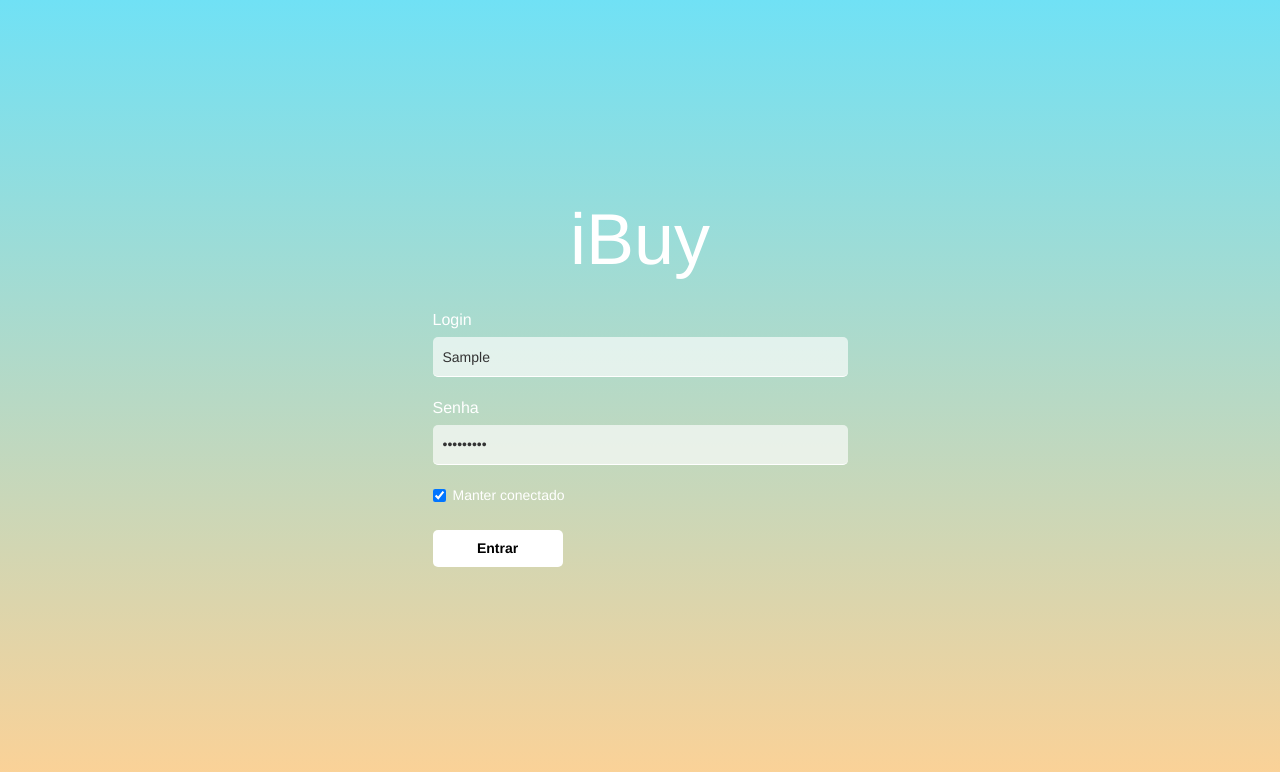
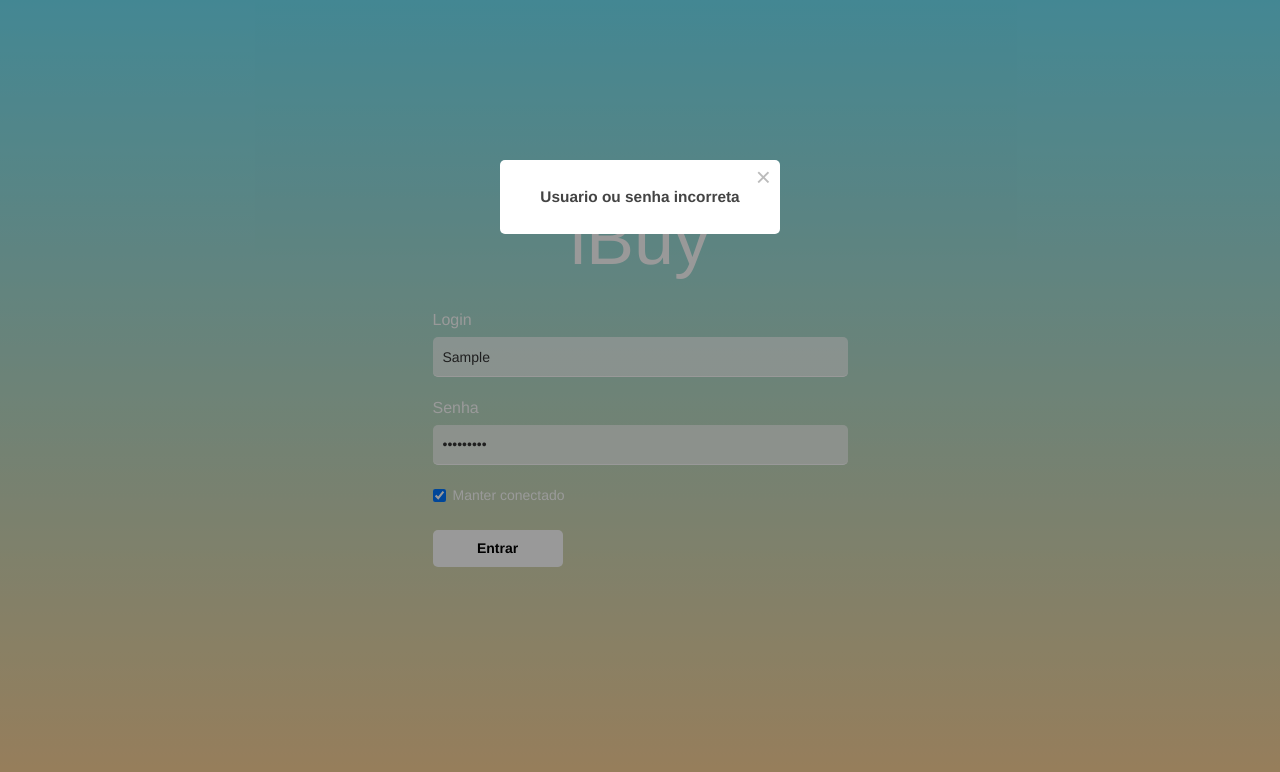
Before and after one commit to psantosi/iBuy, a website: page app/index.html in a window 1280 px wide. Both pictures are taken after typing "Sample", "Sample123" into the empty fields and a click on the button "Entrar". Drawn offline with Linux system fonts and the light colour scheme.

```diff
--- a/app/index.html
+++ b/app/index.html
@@ -19,6 +19,7 @@
         <link rel="stylesheet" href="css/detalhe-produto.css">
         <link rel="stylesheet" href="css/footer.css">
         <link rel="stylesheet" href="css/finalizar-pedido.css">
+        <link rel="stylesheet" href="css/mensagem.css">
 
 
         <script src="js/lib/angular.min.js"></script>
--- a/app/js/controllers/login-controller.js
+++ b/app/js/controllers/login-controller.js
@@ -1,11 +1,16 @@
-app.controller('LoginController', function($scope, $location) {
+app.controller('LoginController', function($scope, $location, ngDialog) {
 
     $scope.logar = function() {
 
         if ($scope.login === 'admin' && $scope.senha === 'admin') {
             $location.url('/produtos')
         } else {
-            console.log('não');
+            $scope.mensagem = 'Usuario ou senha incorreta';
+            ngDialog.open({
+                template: '/templates/mensagem.html',
+                className: 'ngdialog-theme-default mensagem-box',
+                scope: $scope
+            });
         }
     }
 });
--- /dev/null
+++ b/app/scss/mensagem.scss
@@ -0,0 +1,14 @@
+.mensagem-box {
+    width: 280px;
+    margin: 0 auto;
+    text-align: center;
+
+    p {
+        padding-top: 10px;
+        font-weight: 700;
+    }
+}
+
+.ngdialog-close {
+    outline: none;
+}
--- /dev/null
+++ b/app/templates/mensagem.html
@@ -0,0 +1,3 @@
+<div class="mensagem">
+    <p>{{mensagem}}</p>
+</div>
--- a/config/express.js
+++ b/config/express.js
@@ -2,7 +2,7 @@
     ,app = express()
     ,bodyParser = require('body-parser')
 
-app.use(express.static('./public'));
+app.use(express.static('./app'));
 app.use(bodyParser.urlencoded({extended: true}));
 app.use(bodyParser.json());
 
--- a/package.json
+++ b/package.json
@@ -12,6 +12,7 @@
   "dependencies": {
     "body-parser": "^1.12.3",
     "express": "^4.12.3",
-    "ng-dialog": "^1.4.0"
+    "ng-dialog": "^1.4.0",
+    "node-sass": "^4.5.3"
   }
 }
```
Also changed, not shown: README.md, app/css/mensagem.css (added), 1 other file.
